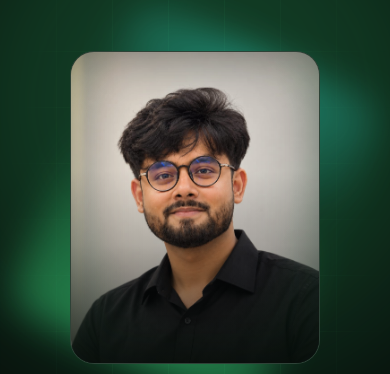
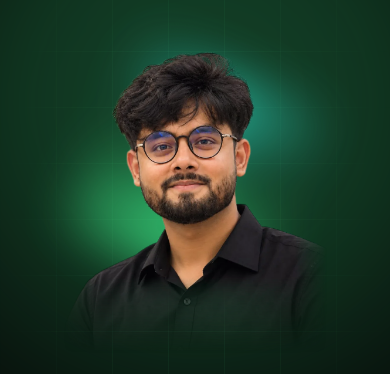
Before and after one commit to alrafat/alrafat.github.io, an Astro site: page / in a window 390 px wide. Shown: the part 61-435 px from the top of the page. Built offline with nearby package versions, Linux system fonts and the light colour scheme; Astro itself is replaced by a stand-in of ours.

Commit message:
v3: frameless hero portrait with glow, new study line
- Hero photo: background removed, soft edges fading into the page,
  rotating green-teal glow behind; smaller and raised on desktop
- 'What I want to study' lead: plant science, lab bench and smart technology

Co-Authored-By: Claude Opus 5.5 <noreply@anthropic.com>

```diff
--- a/src/pages/index.astro
+++ b/src/pages/index.astro
@@ -44,7 +44,7 @@ const thesis = research[0];
       </div>
       <div class="hero-photo reveal">
         <div class="ring"></div>
-        <div class="frame"><img src={site.photo} alt={`Portrait of ${site.name}`} width="1106" height="1422" fetchpriority="high" /><span class="shade" aria-hidden="true"></span></div>
+        <img class="cutout" src="/images/rafat-hero.webp" alt={`Portrait of ${site.name}`} width="900" height="1027" fetchpriority="high" />
       </div>
     </div>
   </section>
@@ -66,7 +66,7 @@ const thesis = research[0];
   <!-- INTERESTS -->
   <section class="section">
     <div class="container">
-      <SectionHeader eyebrow="Research interests" title="What I want to study" lead="My M.Sc. left me with one question I most want to pursue: how water and nutrient conditions together shape what a plant invests in — from growth to protective chemistry." />
+      <SectionHeader eyebrow="Research interests" title="What I want to study" lead="Where plant science meets the lab bench and smart technology: that's where I want to work." />
       <div class="interests">
         {interests.map((it, i) => (
           <div class="card hover interest reveal" style={`transition-delay:${i * 50}ms`}>
@@ -244,27 +244,19 @@ const thesis = research[0];
   .cta { display: flex; gap: 12px; flex-wrap: wrap; }
   .cta.center { justify-content: center; }
   .icon-only { padding: 12px; }
-  .hero-photo { position: relative; justify-self: center; width: min(400px, 100%); }
-  .frame { position: relative; border-radius: 28px; overflow: hidden; aspect-ratio: 4 / 5; border: 1px solid var(--border-strong); background: var(--bg-2); z-index: 1; }
-  .frame img { width: 100%; height: 100%; object-fit: cover; object-position: center 20%; }
-  .ring { position: absolute; inset: -14px; border-radius: 36px; background: conic-gradient(from 0deg, var(--accent), transparent 30%, var(--accent-2), transparent 70%, var(--accent)); filter: blur(18px); opacity: 0.55; animation: spin 12s linear infinite; }
+  /* frameless portrait (background removed, edges faded) with the rotating glow behind */
+  .hero-photo { position: relative; justify-self: center; width: min(420px, 100%); aspect-ratio: 900 / 1027; margin-bottom: -60px; transform: translateY(-50px); }
+  .cutout { position: relative; z-index: 1; width: 100%; height: 100%; object-fit: contain; }
+  .ring { position: absolute; inset: 6% 12% 26% 12%; border-radius: 40px; background: conic-gradient(from 0deg, var(--accent), transparent 30%, var(--accent-2), transparent 70%, var(--accent)); filter: blur(24px); opacity: 0.75; animation: spin 12s linear infinite; }
   @keyframes spin { to { transform: rotate(360deg); } }
-  /* shady treatment: dark fade from the bottom + soft green vignette */
-  .shade { position: absolute; inset: 0; pointer-events: none;
-    background:
-      linear-gradient(to top, color-mix(in srgb, var(--bg) 78%, transparent) 0%, color-mix(in srgb, var(--bg) 20%, transparent) 38%, transparent 62%),
-      radial-gradient(ellipse at 50% 35%, transparent 55%, color-mix(in srgb, var(--accent) 16%, transparent) 100%);
-    box-shadow: inset 0 0 60px color-mix(in srgb, var(--bg) 55%, transparent); }
-  :global(:root[data-theme='light']) .shade { background: linear-gradient(to top, color-mix(in srgb, var(--accent) 14%, transparent), transparent 45%); box-shadow: none; }
   @media (max-width: 900px) {
     .hero-inner { grid-template-columns: 1fr; gap: 44px; }
-    .hero-photo { order: -1; width: min(280px, 72%); justify-self: center; margin-top: 8px; }
+    .hero-photo { order: -1; width: min(300px, 76%); justify-self: center; margin: 8px 0 -20px; transform: none; }
     .hero { padding-top: 104px; min-height: auto; }
   }
   @media (max-width: 560px) {
-    .hero-photo { width: min(250px, 70%); }
-    .frame { border-radius: 24px; }
-    .ring { inset: -10px; border-radius: 30px; }
+    .hero-photo { width: min(270px, 74%); }
+    .ring { border-radius: 30px; }
     h1 { margin-top: 20px; }
   }
   @media (max-width: 420px) {
```
Also changed, not shown: public/images/rafat-hero.webp (added).
